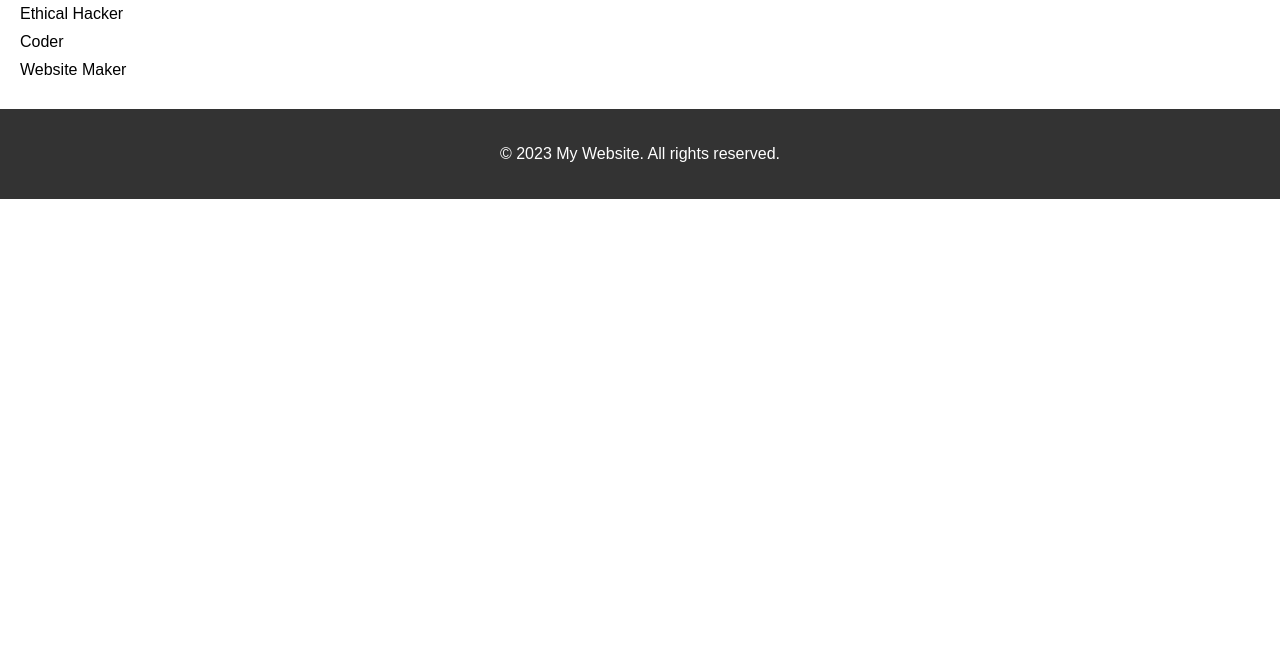
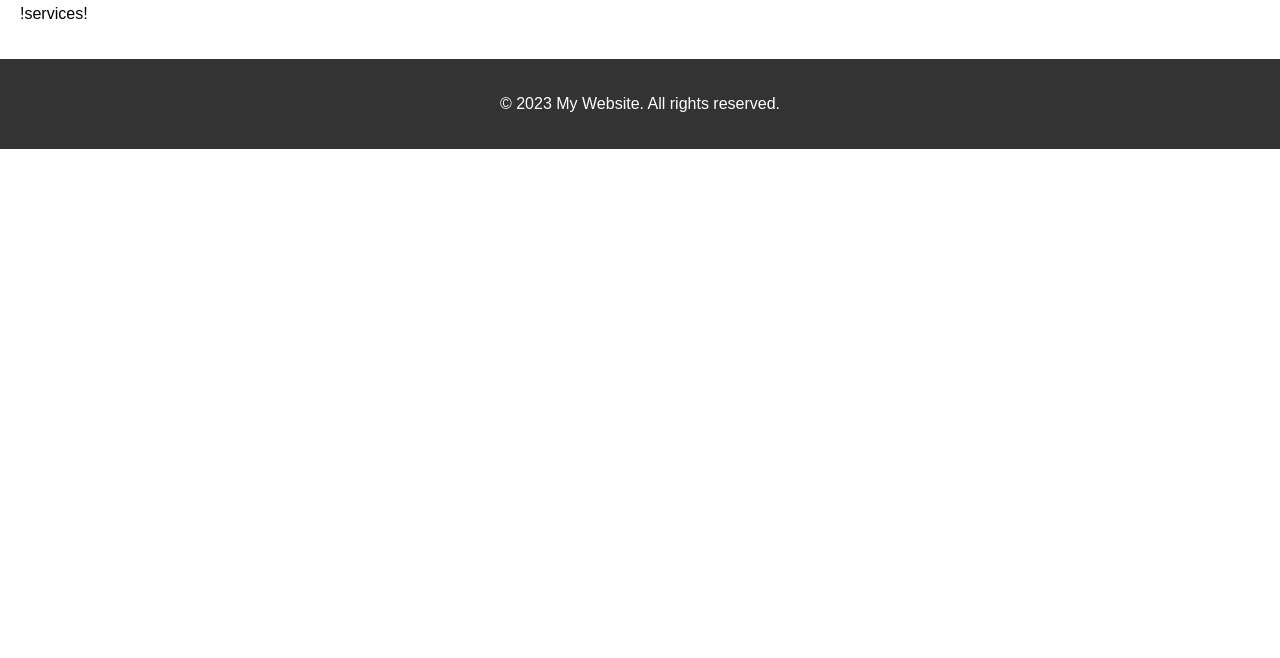
Before and after one commit to BlackSkull88/Cyber-Test, a plain HTML site: page services.html in a window 1280 px wide. Shown: the part 142-800 px from the top of the page. Drawn offline with Linux system fonts and the light colour scheme.

Commit message:
services.html

```diff
--- a/services.html
+++ b/services.html
@@ -114,11 +114,9 @@
   <main>
     <section id="services">
       <h2>Services</h2>
-      <ul>
-        <li>Ethical Hacker</li>
-        <li>Coder</li>
-        <li>Website Maker</li>
-      </ul>
+    <p>
+      !services!
+    </p>
     </section>
   </main>
 
```
